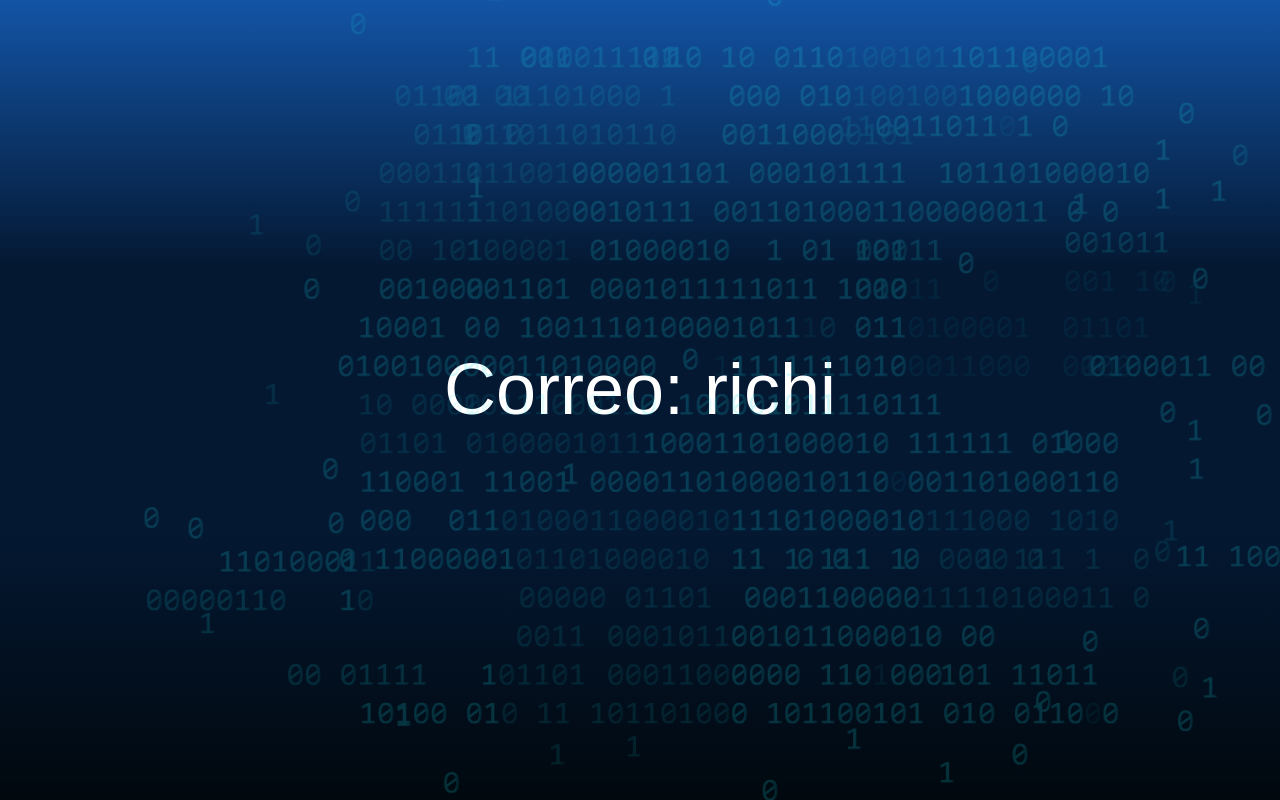
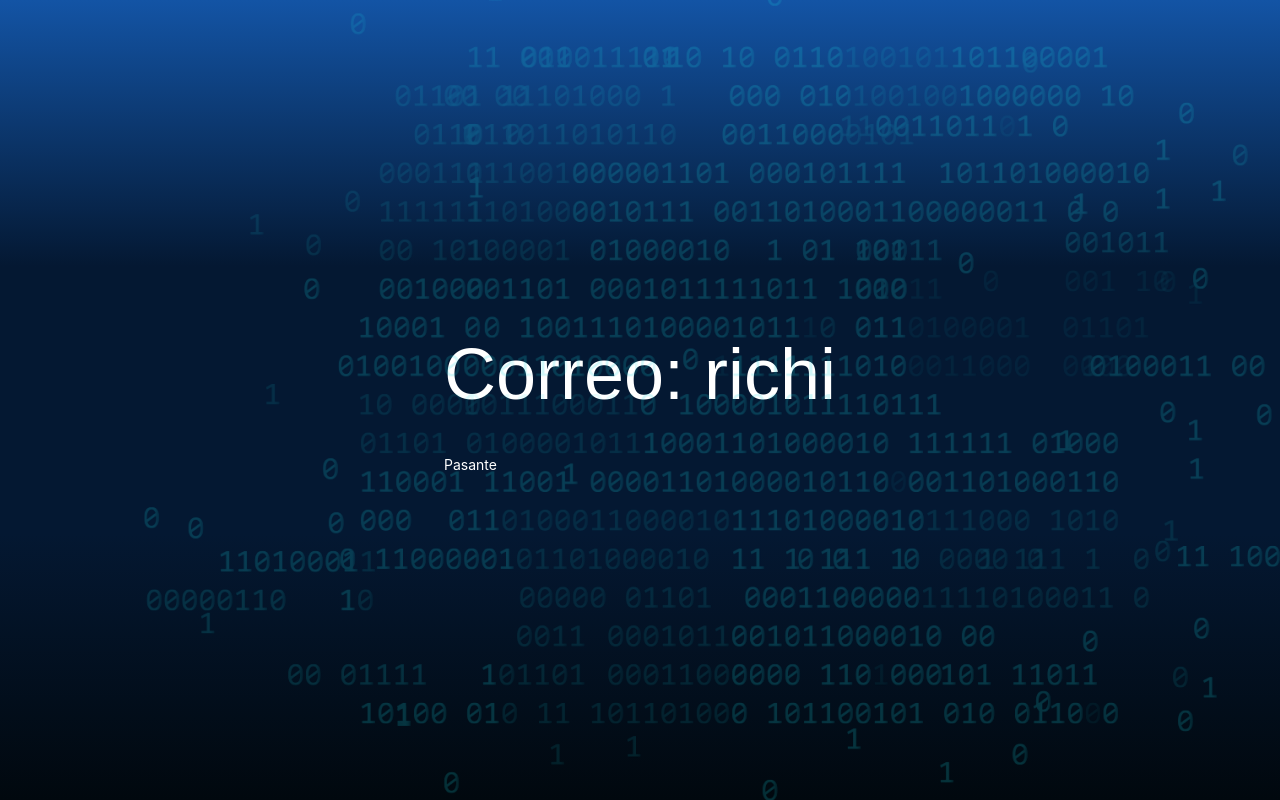
Before and after one commit to RicardoReyeess/juego-secreto, a plain HTML site: page contacto.html in a window 1280 px wide. Drawn offline with nearby package versions, Linux system fonts and the light colour scheme; files that its build step writes are made by us from their sources; files whose address does not match are found by name.

Commit message:
Actualiza el contacto

```diff
--- a/contacto.html
+++ b/contacto.html
@@ -12,6 +12,7 @@
 </head>
 <body>
     <h1>Correo: richi</h1>
+    <p>Pasante</p>
 
 <script src="https://cdnjs.cloudflare.com/ajax/libs/jquery/3.5.1/jquery.min.js"></script>
 <script src="https://cdnjs.cloudflare.com/ajax/libs/twitter-bootstrap/3.3.7/js/bootstrap.min.js"></script>
```
Also changed, not shown: index.html (+0 -3 lines).
